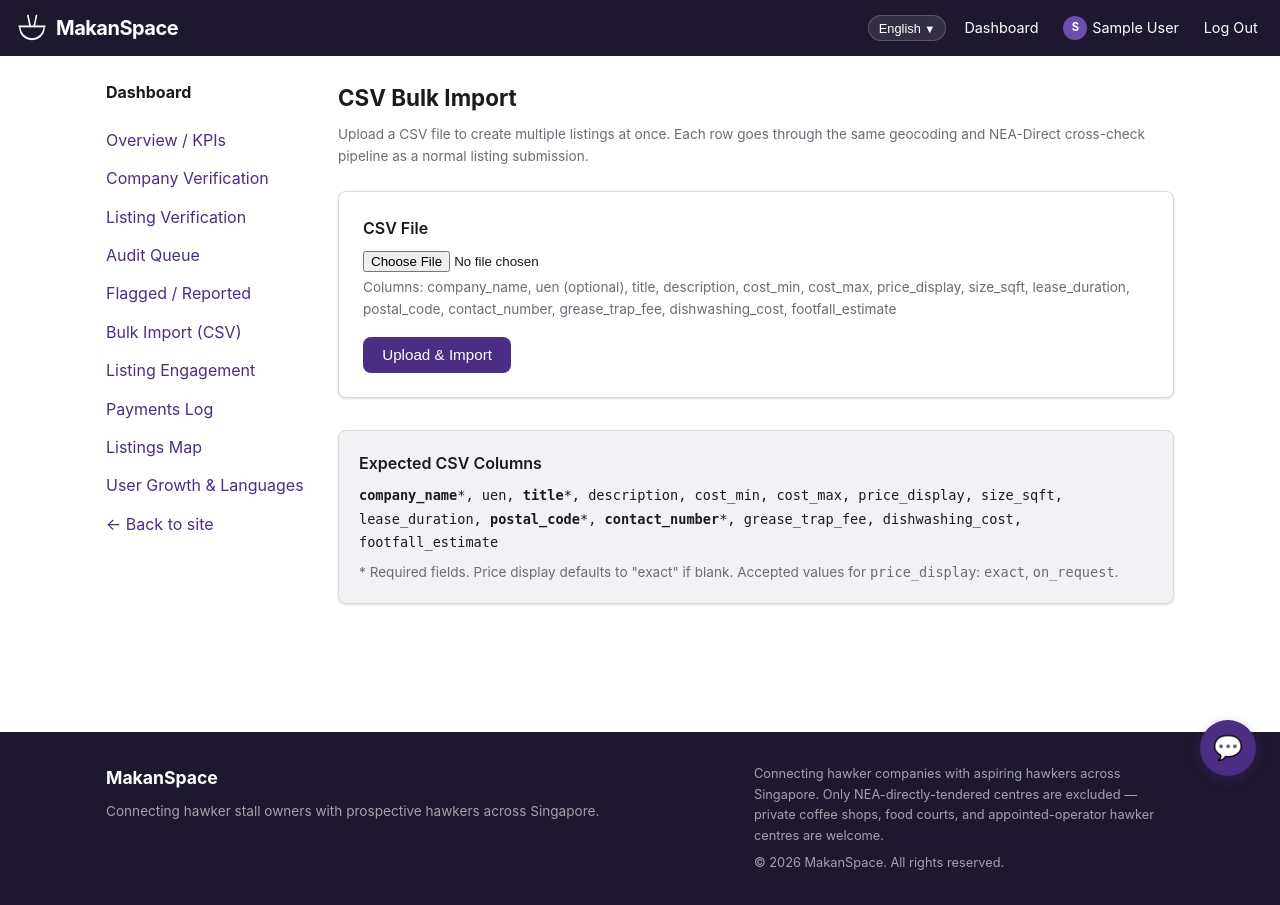
After one commit to RyanChong13/makanspace, a Django app: page /dashboard/bulk-import/ in a window 1280 px wide. The commit adds this page. Run offline with Django 5.2, Linux system fonts and the light colour scheme; the visitor is signed in with stand-in values (Sample User, id 1); parts of the project's set-up code (start-up, migrations or seed data) failed here and were passed over; some libraries are stand-ins or nearby versions.

Commit message:
new update

```diff
--- a/dashboard/urls.py
+++ b/dashboard/urls.py
@@ -13,4 +13,6 @@ urlpatterns = [
     path("map/", views.DashboardListingsMapView.as_view(), name="listings_map"),
     path("users/", views.DashboardUsersView.as_view(), name="users"),
     path("audit/", views.DashboardAuditView.as_view(), name="audit_queue"),
+    path("reported/", views.DashboardReportedView.as_view(), name="reported"),
+    path("bulk-import/", views.DashboardBulkImportView.as_view(), name="bulk_import"),
 ]
--- a/dashboard/views.py
+++ b/dashboard/views.py
@@ -1,15 +1,18 @@
 from django.contrib.auth import get_user_model
 from django.contrib.auth.mixins import UserPassesTestMixin
-from django.db.models import Count, Q, Sum
+from django.db.models import Count, Q, Sum, Max
 from django.utils import timezone
 from django.views import View
 from django.shortcuts import get_object_or_404, redirect, render
 from django.contrib import messages
 
 from accounts.models import Company
-from listings.models import Listing
-from listings.services import check_property_reference
+from listings.models import Listing, ListingReport
+from listings.services import check_property_reference, geocode_listing
+from listings.forms import BulkImportCSVForm
 from payments.models import Payment
+
+import csv
 
 User = get_user_model()
 
@@ -75,6 +78,9 @@ class DashboardOverviewView(CreatorRequiredMixin, View):
             status=Listing.Status.VERIFIED, needs_audit=True
         ).count()
 
+        # Listings with public reports
+        reported_count = Listing.objects.filter(reports__isnull=False).distinct().count()
+
         context = {
             "total_leasing_managers": total_leasing_managers,
             "total_companies": total_companies,
@@ -87,6 +93,7 @@ class DashboardOverviewView(CreatorRequiredMixin, View):
             "whatsapp_clicks_this_month": whatsapp_clicks_this_month,
             "revenue_this_month": revenue_this_month,
             "needs_audit_count": needs_audit_count,
+            "reported_count": reported_count,
         }
         return render(request, self.template_name, context)
 
@@ -380,3 +387,220 @@ class DashboardAuditView(CreatorRequiredMixin, View):
             messages.warning(request, f"Listing {listing.code} rejected during audit.")
 
         return redirect("dashboard:audit_queue")
+
+
+# ─── Flagged / Reported Listings (spec 13.2) ────────────────────────────────
+
+class DashboardReportedView(CreatorRequiredMixin, View):
+    """Dashboard section showing all listings with public reports."""
+
+    template_name = "dashboard/reported.html"
+
+    def get(self, request):
+        # Listings with at least one report, annotated with the most recent
+        # report timestamp and total report count, most recently reported first.
+        reported = (
+            Listing.objects
+            .annotate(
+                total_reports=Count("reports"),
+                latest_report_at=Max("reports__reported_at"),
+            )
+            .filter(total_reports__gt=0)
+            .select_related("company", "posted_by")
+            .prefetch_related("reports")
+            .order_by("-latest_report_at")
+        )
+        return render(request, self.template_name, {"listings": reported})
+
+    def post(self, request):
+        listing_id = request.POST.get("listing_id")
+        action = request.POST.get("action")
+
+        try:
+            listing = Listing.objects.get(pk=listing_id)
+        except Listing.DoesNotExist:
+            messages.error(request, "Listing not found.")
+            return redirect("dashboard:reported")
+
+        if action == "clear_reports":
+            # Mark all reports as handled by deleting them and clearing audit flag
+            count = listing.reports.count()
+            listing.reports.all().delete()
+            listing.needs_audit = False
+            listing.save(update_fields=["needs_audit"])
+            messages.success(request, f"Cleared {count} report(s) for listing {listing.code}.")
+        elif action == "take_down":
+            listing.status = Listing.Status.TAKEN
+            listing.needs_audit = False
+            listing.save(update_fields=["status", "needs_audit"])
+            messages.warning(request, f"Listing {listing.code} taken down.")
+        elif action == "reject":
+            listing.status = Listing.Status.REJECTED
+            listing.rejection_reason = request.POST.get("reason", "Removed after public reports.").strip()
+            listing.needs_audit = False
+            listing.save(update_fields=["status", "rejection_reason", "needs_audit"])
+            messages.warning(request, f"Listing {listing.code} rejected.")
+
+        return redirect("dashboard:reported")
+
+
+# ─── CSV Bulk Import (spec 14) ──────────────────────────────────────────────
+
+class DashboardBulkImportView(CreatorRequiredMixin, View):
+    """Admin-only CSV upload tool for rapid listing creation."""
+
+    template_name = "dashboard/bulk_import.html"
+
+    def get(self, request):
+        return render(request, self.template_name, {"form": BulkImportCSVForm()})
+
+    def post(self, request):
+        form = BulkImportCSVForm(request.POST, request.FILES)
+        if not form.is_valid():
+            return render(request, self.template_name, {"form": form})
+
+        csv_file = request.FILES["csv_file"]
+        if not csv_file.name.endswith(".csv"):
+            messages.error(request, "Please upload a .csv file.")
+            return render(request, self.template_name, {"form": BulkImportCSVForm()})
+
+        # Decode and parse
+        try:
+            decoded = csv_file.read().decode("utf-8-sig")
+        except UnicodeDecodeError:
+            messages.error(request, "CSV must be UTF-8 encoded.")
+            return render(request, self.template_name, {"form": BulkImportCSVForm()})
+
+        reader = csv.DictReader(decoded.splitlines())
+
+        # Required columns
+        required_cols = {"company_name", "title", "postal_code", "contact_number"}
+        if not required_cols.issubset(set(reader.fieldnames or [])):
+            missing = required_cols - set(reader.fieldnames or [])
+            messages.error(request, f"Missing required columns: {', '.join(missing)}")
+            return render(request, self.template_name, {"form": BulkImportCSVForm()})
+
+        results = {"created": 0, "skipped": [], "companies_created": set()}
+
+        for row_num, row in enumerate(reader, start=2):  # row 1 is the header
+            errors = self._process_csv_row(row, results)
+            if errors:
+                results["skipped"].append({"row": row_num, "reasons": errors})
+
+        context = {
+            "form": BulkImportCSVForm(),
+            "results": results,
+            "results_created": results["created"],
+            "results_skipped": results["skipped"],
+            "results_companies_created": sorted(results["companies_created"]),
+        }
+        return render(request, self.template_name, context)
+
+    def _process_csv_row(self, row, results):
+        """Process a single CSV row. Returns a list of error strings (empty = success)."""
+        errors = []
+
+        # --- Required field validation ---
+        company_name = (row.get("company_name") or "").strip()
+        title = (row.get("title") or "").strip()
+        postal_code = (row.get("postal_code") or "").strip()
+        contact_number = (row.get("contact_number") or "").strip()
+
+        if not company_name:
+            errors.append("missing company_name")
+        if not title:
+            errors.append("missing title")
+        if not postal_code:
+            errors.append("missing postal_code")
+        elif len(postal_code) != 6 or not postal_code.isdigit():
+            errors.append(f"invalid postal_code '{postal_code}'")
+        if not contact_number:
+            errors.append("missing contact_number")
+        if errors:
+            return errors
+
+        # --- Resolve or create Company ---
+        uen = (row.get("uen") or "").strip()
+        company = None
+        if uen:
+            company = Company.objects.filter(uen__iexact=uen).first()
+        if not company:
+            company = Company.objects.filter(name__iexact=company_name).first()
+        if not company:
+            company = Company.objects.create(
+                name=company_name,
+                uen=uen or f"BULK-{company_name[:20].upper().replace(' ', '')}",
+                is_business_verified=True,
+                status=Company.Status.VERIFIED,
+            )
+            results["companies_created"].add(company.name)
+
+        # --- Optional numeric fields ---
+        def safe_decimal(value):
+            v = (value or "").strip()
+            if not v:
+                return None
+            try:
+                from decimal import Decimal
+                return Decimal(v)
+            except Exception:
+                return None
+
+        def safe_int(value):
+            v = (value or "").strip()
+            if not v:
+                return None
+            try:
+                return int(float(v))
+            except Exception:
+                return None
+
+        cost_min = safe_decimal(row.get("cost_min"))
+        cost_max = safe_decimal(row.get("cost_max"))
+        size_sqft = safe_int(row.get("size_sqft"))
+        grease_trap_fee = safe_decimal(row.get("grease_trap_fee"))
+        dishwashing_cost = safe_decimal(row.get("dishwashing_cost"))
+
+        price_display = (row.get("price_display") or "exact").strip()
+        if price_display not in ("exact", "on_request"):
+            price_display = "exact"
+
+        lease_duration = (row.get("lease_duration") or "").strip()
+        description = (row.get("description") or "").strip()
+        footfall_estimate = (row.get("footfall_estimate") or "").strip() or None
+
+        # --- Create Listing ---
+        listing = Listing(
+            company=company,
+            title=title,
+            description=description or title,
+            cost_min=cost_min,
+            cost_max=cost_max,
+            price_display=price_display,
+            size_sqft=size_sqft,
+            lease_duration=lease_duration,
+            postal_code=postal_code,
+            contact_number=contact_number,
+            grease_trap_fee=grease_trap_fee,
+            dishwashing_cost=dishwashing_cost,
+            footfall_estimate=footfall_estimate,
+            status=Listing.Status.VERIFIED,
+            needs_audit=True,
+            nea_attestation=True,  # admin vouches for this data
+        )
+        listing.save()
+
+        # Geocode postal code (OneMap → Nominatim fallback)
+        geocode_listing(listing)
+        listing.save(update_fields=["lat", "lng", "nearest_mrt", "mrt_walk_minutes"])
+
+        # PropertyReference cross-check (NEA-Direct hard-block — no exceptions)
+        ref_result = check_property_reference(listing.title, listing.postal_code)
+        if ref_result["blocked"]:
+            listing.status = Listing.Status.REJECTED
+            listing.rejection_reason = ref_result["message"]
+            listing.save(update_fields=["status", "rejection_reason"])
+            return [f"blocked — {ref_result['message']}"]
+
+        results["created"] += 1
+        return []
--- a/listings/forms.py
+++ b/listings/forms.py
@@ -1,7 +1,7 @@
 from django import forms
 from django.conf import settings
 
-from .models import Amenity, Listing, ListingImage, Application, TastingSlot, WantedPost
+from .models import Amenity, Listing, ListingImage, Application, TastingSlot, WantedPost, ListingReport
 
 
 class ListingForm(forms.ModelForm):
@@ -255,3 +255,38 @@ class WantedPostForm(forms.ModelForm):
         if len(digits) < 8:
             raise forms.ValidationError("Please enter a valid WhatsApp number with country code.")
         return number
+
+
+# ─── ListingReport Form (spec 13.2) ──────────────────────────────────────────
+
+class ListingReportForm(forms.ModelForm):
+    """Public report form — no login required, minimal friction."""
+
+    class Meta:
+        model = ListingReport
+        fields = ["reason_category", "details"]
+        widgets = {
+            "reason_category": forms.Select(attrs={"class": "form-select"}),
+            "details": forms.Textarea(attrs={
+                "placeholder": "Optional: any extra detail that helps us review this listing...",
+                "rows": 3,
+                "class": "form-textarea",
+            }),
+        }
+
+
+# ─── CSV Bulk Import Form (spec 14) ─────────────────────────────────────────
+
+class BulkImportCSVForm(forms.Form):
+    """Admin-only CSV upload for bulk listing creation."""
+
+    csv_file = forms.FileField(
+        label="CSV File",
+        help_text=(
+            "Columns: company_name, uen (optional), title, description, "
+            "cost_min, cost_max, price_display, size_sqft, lease_duration, "
+            "postal_code, contact_number, grease_trap_fee, dishwashing_cost, "
+            "footfall_estimate"
+        ),
+        widget=forms.FileInput(attrs={"accept": ".csv"}),
+    )
--- a/listings/urls.py
+++ b/listings/urls.py
@@ -12,6 +12,9 @@ urlpatterns = [
     # Public WhatsApp contact (tracks click count)
     path("listing/<str:code>/whatsapp/", views.WhatsAppClickView.as_view(), name="whatsapp_click"),
 
+    # Public report / flag (no login required, spec 13.2)
+    path("listing/<str:code>/report/", views.ListingReportCreateView.as_view(), name="listing_report"),
+
     # Public 'stall wanted' reverse listing form (no login)
     path("wanted/post/", views.WantedPostCreateView.as_view(), name="wanted_post"),
 
--- a/templates/dashboard/base_dashboard.html
+++ b/templates/dashboard/base_dashboard.html
@@ -12,6 +12,8 @@
             <li><a href="{% url 'dashboard:company_queue' %}" style="display: block; padding: 0.4rem 0;">Company Verification</a></li>
             <li><a href="{% url 'dashboard:verification_queue' %}" style="display: block; padding: 0.4rem 0;">Listing Verification</a></li>
             <li><a href="{% url 'dashboard:audit_queue' %}" style="display: block; padding: 0.4rem 0;">Audit Queue</a></li>
+            <li><a href="{% url 'dashboard:reported' %}" style="display: block; padding: 0.4rem 0;">Flagged / Reported</a></li>
+            <li><a href="{% url 'dashboard:bulk_import' %}" style="display: block; padding: 0.4rem 0;">Bulk Import (CSV)</a></li>
             <li><a href="{% url 'dashboard:engagement' %}" style="display: block; padding: 0.4rem 0;">Listing Engagement</a></li>
             <li><a href="{% url 'dashboard:payments' %}" style="display: block; padding: 0.4rem 0;">Payments Log</a></li>
             <li><a href="{% url 'dashboard:listings_map' %}" style="display: block; padding: 0.4rem 0;">Listings Map</a></li>
--- /dev/null
+++ b/templates/dashboard/bulk_import.html
@@ -0,0 +1,105 @@
+{% extends "dashboard/base_dashboard.html" %}
+
+{% block dashboard_content %}
+<h1 style="font-size: 1.4rem; margin-bottom: 0.5rem;">CSV Bulk Import</h1>
+<p class="text-sm text-secondary" style="margin-bottom: 1.5rem;">
+    Upload a CSV file to create multiple listings at once. Each row goes through the same geocoding and NEA-Direct cross-check pipeline as a normal listing submission.
+</p>
+
+<div class="card" style="padding: 1.5rem; margin-bottom: 2rem;">
+    <form method="post" enctype="multipart/form-data">
+        {% csrf_token %}
+
+        <div style="margin-bottom: 1rem;">
+            <label for="{{ form.csv_file.id_for_label }}" style="display: block; font-weight: 600; margin-bottom: 0.35rem;">
+                CSV File
+            </label>
+            {{ form.csv_file }}
+            {% if form.csv_file.help_text %}
+            <div class="text-sm text-secondary" style="margin-top: 0.25rem;">{{ form.csv_file.help_text }}</div>
+            {% endif %}
+            {% if form.csv_file.errors %}
+            <div class="text-sm" style="color: var(--color-danger); margin-top: 0.25rem;">{{ form.csv_file.errors.0 }}</div>
+            {% endif %}
+        </div>
+
+        <button type="submit" class="btn btn--primary" onclick="return confirm('Process and import all valid rows?');">
+            Upload &amp; Import
+        </button>
+    </form>
+</div>
+
+<!-- CSV format reference -->
+<div class="card" style="padding: 1.25rem; margin-bottom: 2rem; background: var(--color-bg-secondary);">
+    <div style="font-weight: 600; margin-bottom: 0.5rem;">Expected CSV Columns</div>
+    <div class="text-sm" style="font-family: monospace; line-height: 1.7;">
+        <strong>company_name</strong>*, uen, <strong>title</strong>*, description,
+        cost_min, cost_max, price_display, size_sqft, lease_duration,
+        <strong>postal_code</strong>*, <strong>contact_number</strong>*,
+        grease_trap_fee, dishwashing_cost, footfall_estimate
+    </div>
+    <div class="text-sm text-secondary" style="margin-top: 0.5rem;">
+        * Required fields. Price display defaults to "exact" if blank.
+        Accepted values for <code>price_display</code>: <code>exact</code>, <code>on_request</code>.
+    </div>
+</div>
+
+{% if results %}
+<!-- Import summary -->
+<h2 style="font-size: 1.1rem; margin-bottom: 0.75rem;">Import Summary</h2>
+
+<div style="display: flex; gap: 1rem; flex-wrap: wrap; margin-bottom: 1.5rem;">
+    <div class="card" style="padding: 1rem; min-width: 140px;">
+        <div class="text-sm text-secondary">Listings Created</div>
+        <div style="font-size: 1.8rem; font-weight: 700; color: var(--color-success);">{{ results_created }}</div>
+    </div>
+    <div class="card" style="padding: 1rem; min-width: 140px;">
+        <div class="text-sm text-secondary">Rows Skipped</div>
+        <div style="font-size: 1.8rem; font-weight: 700; {% if results_skipped %}color: var(--color-danger);{% endif %}">
+            {{ results_skipped|length }}
+        </div>
+    </div>
+    <div class="card" style="padding: 1rem; min-width: 140px;">
+        <div class="text-sm text-secondary">Companies Auto-Created</div>
+        <div style="font-size: 1.8rem; font-weight: 700;">{{ results_companies_created|length }}</div>
+    </div>
+</div>
+
+{% if results_companies_created %}
+<div class="card" style="padding: 1rem; margin-bottom: 1.5rem;">
+    <div style="font-weight: 600; margin-bottom: 0.5rem;">New Companies Created</div>
+    <ul style="margin: 0; padding-left: 1.25rem;">
+        {% for name in results_companies_created %}
+        <li>{{ name }}</li>
+        {% endfor %}
+    </ul>
+</div>
+{% endif %}
+
+{% if results_skipped %}
+<div class="card" style="padding: 1rem;">
+    <div style="font-weight: 600; margin-bottom: 0.5rem; color: var(--color-danger);">Skipped Rows</div>
+    <table style="width: 100%; border-collapse: collapse; font-size: 0.85rem;">
+        <thead>
+            <tr style="border-bottom: 2px solid var(--color-border);">
+                <th style="text-align: left; padding: 0.35rem;">Row #</th>
+                <th style="text-align: left; padding: 0.35rem;">Reason(s)</th>
+            </tr>
+        </thead>
+        <tbody>
+        {% for skip in results_skipped %}
+            <tr style="border-bottom: 1px solid var(--color-border);">
+                <td style="padding: 0.35rem; font-family: monospace;">{{ skip.row }}</td>
+                <td style="padding: 0.35rem;">
+                    {% for reason in skip.reasons %}
+                    {{ reason }}{% if not forloop.last %}; {% endif %}
+                    {% endfor %}
+                </td>
+            </tr>
+        {% endfor %}
+        </tbody>
+    </table>
+</div>
+{% endif %}
+{% endif %}
+{% endblock %}
```
Also changed, not shown: listings/admin.py (+20 -1 lines), listings/models.py (+47 -0 lines), listings/views.py (+33 -0 lines), templates/dashboard/overview.html (+7 -0 lines), templates/dashboard/reported.html (added, +69 -0 lines), templates/includes/listing_card.html (+7 -0 lines), templates/listings/listing_detail.html (+9 -0 lines), templates/listings/listing_report.html (added, +59 -0 lines), listings/migrations/0006_listingreport.py (added).
